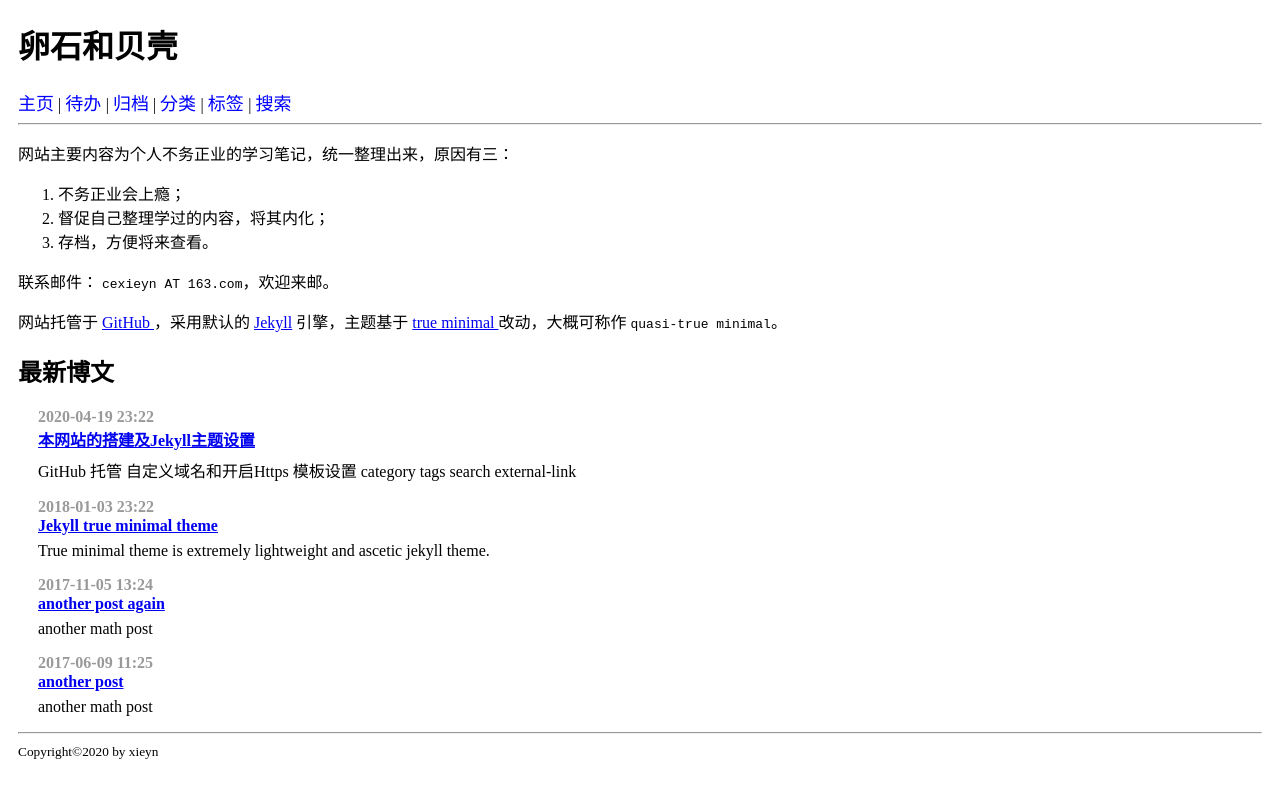
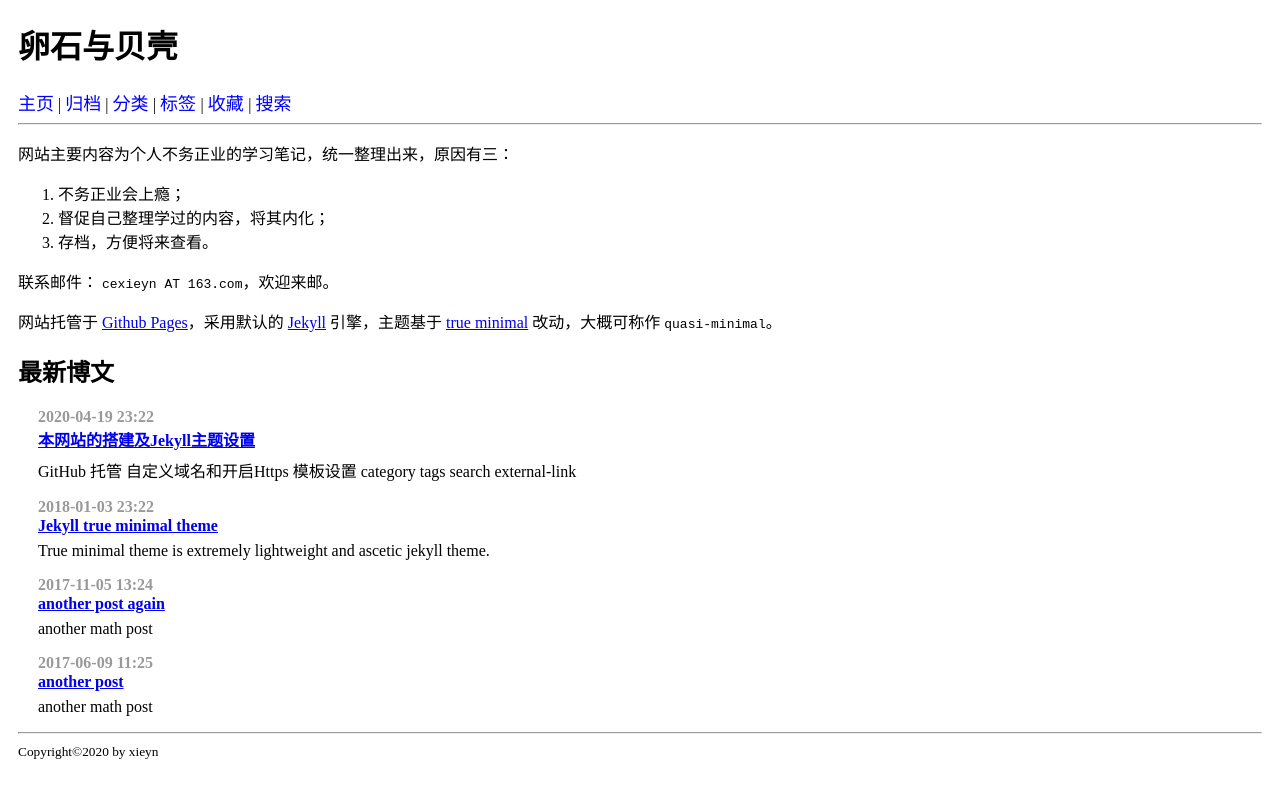
Before and after one commit to xienotes/xienotes.github.io, a Jekyll site: the page built from index.html, in a window 1280 px wide. Shown: the top 798 px of the page. Built offline with Jekyll 4.4.1, drawn with Linux system fonts in a browser that asks for light colours; the list of posts is cut into pages by our own code.

Commit message:
remove todo, add collections, use kramdown treatment of external links

```diff
--- a/_config.yml
+++ b/_config.yml
@@ -1,4 +1,4 @@
-name: "卵石和贝壳"
+name: "卵石与贝壳"
 description: "在海边玩耍的男孩"
 
 exclude: [README.md, Makefile]
--- a/_includes/header.html
+++ b/_includes/header.html
@@ -19,10 +19,10 @@
 </header>
 <nav id="nav-bar">
     <a class="nav-item" href='{{ site.baseurl }}/'> 主页</a> |
-    <a class="nav-item" href='{{ site.baseurl }}/todo.html'>待办 </a> |
     <a class="nav-item" href='{{ site.baseurl }}/archive.html'> 归档</a> |
     <a class="nav-item" href='{{ site.baseurl }}/categories.html'> 分类 </a>  |
     <a class="nav-item" href='{{ site.baseurl }}/tags.html'> 标签 </a> |
+    <a class="nav-item" href='{{ site.baseurl }}/collections.html'>收藏 </a> |
     <a class="nav-item" href='{{ site.baseurl }}/search.html'> 搜索 </a>
 </nav>
 <hr>
--- a/_includes/homeintro.md
+++ b/_includes/homeintro.md
@@ -5,6 +5,8 @@
 
 联系邮件： `cexieyn AT 163.com`，欢迎来邮。
 
-网站托管于 <a href="https://pages.github.com/" target="_blank"> GitHub </a>，采用默认的
-<a href="https://jekyllrb.com/" target="_blank">Jekyll</a> 引擎，主题基于
-<a href="https://github.com/cyevgeniy/jekyll-true-minimal/" target="_blank"> true minimal </a>  改动，大概可称作 `quasi-true minimal`。
+网站托管于 [Github Pages][github]{:target="_blank"}，采用默认的 [Jekyll][jekyll]{:target="_blank"} 引擎，主题基于 [true minimal][trueminimal]{:target="_blank"} 改动，大概可称作 `quasi-minimal`。
+
+[github]: https://pages.github.com/
+[jekyll]: https://jekyllrb.com/
+[trueminimal]: https://github.com/cyevgeniy/jekyll-true-minimal/
--- a/_layouts/post.html
+++ b/_layouts/post.html
@@ -6,8 +6,10 @@ layout: default
 {% endif %}
 
 {% include mathjax.html %}
+{% comment %}
 <script src="{{ site.baseurl }}/assets/external-link.js" type="text/javascript">
 </script>
+{% endcomment %}
 
 <h1 style="margin-bottom: 10px;">{{ page.title }}</h1>
 
```
Also changed, not shown: _posts/2017-11-05-another-post-again.md (+1 -1 lines), collections.md (added, +6 -0 lines).
